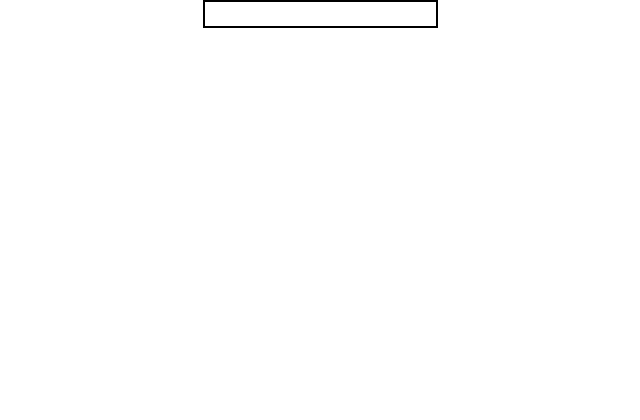
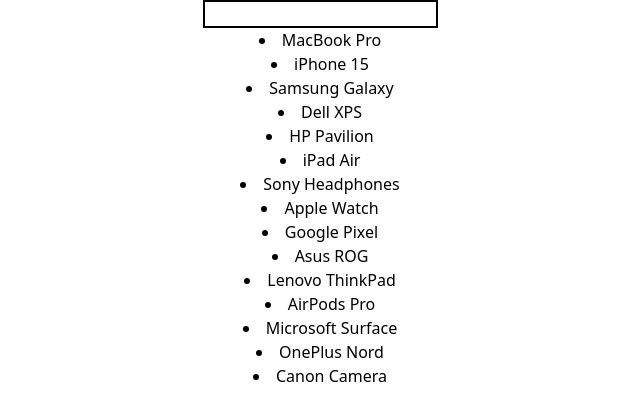
Before and after one commit to bobbyDeepak1415/File_Uploader, a React (Create React App) app: page / in a window 1280 px wide. Shown: the top 420 px of the page, without its empty margins (320-960 px from the left). Built offline with nearby package versions, Linux system fonts and the light colour scheme.

Commit message:
setup done

```diff
--- a/src/Demo.jsx
+++ b/src/Demo.jsx
@@ -21,7 +21,9 @@ export default function Demo() {
     { id: 15, name: "Canon Camera" },
   ];
 
-  const filteredProducts=[]
+  const filteredProducts = products.filter((product) =>
+    product.name.toLocaleLowerCase().includes(query),
+  );
 
   return (
     <div>
@@ -30,8 +32,8 @@ export default function Demo() {
         value={query}
         onChange={(e) => setQuery(e.target.value)}
       ></input>
-      {filteredProducts.map((prod)=>{
-        return <li key={prod.id}>{prod.name}</li>
+      {filteredProducts.map((prod) => {
+        return <li key={prod.id}>{prod.name}</li>;
       })}
     </div>
   );
```
